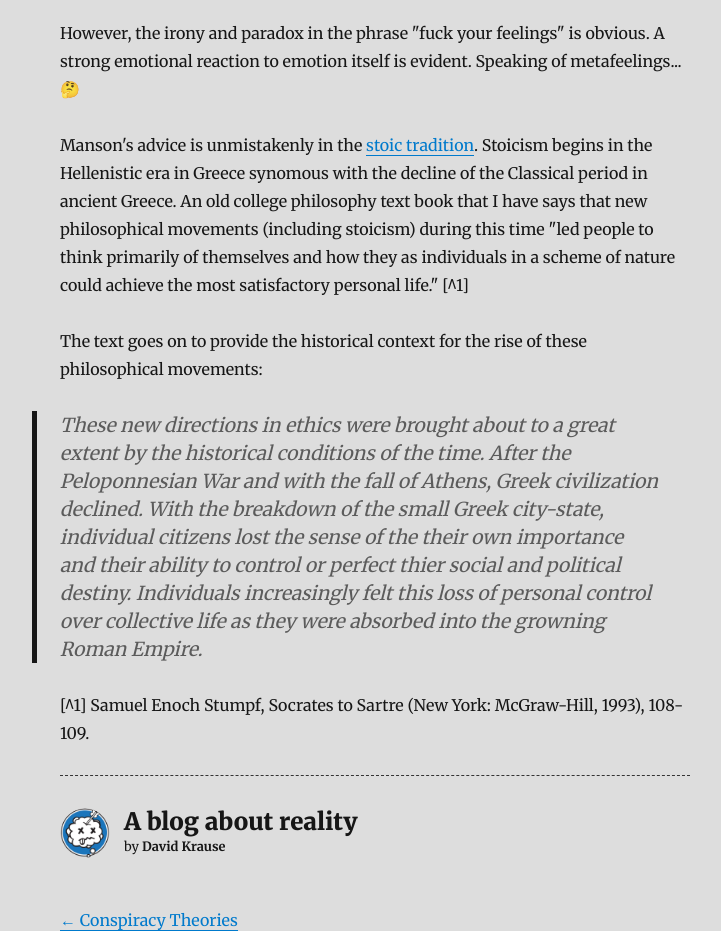
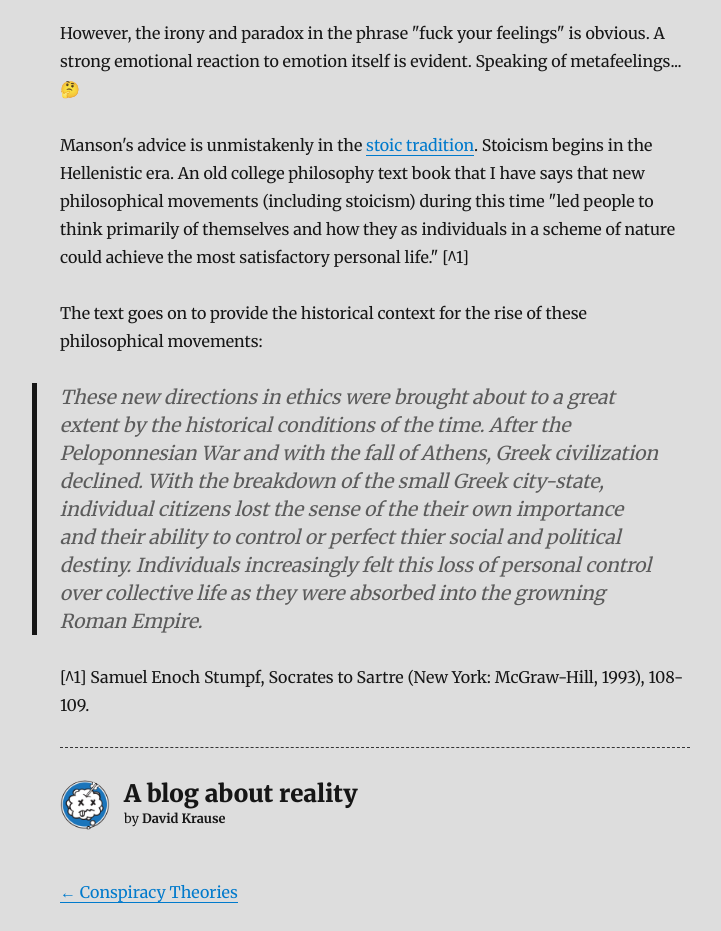
Before and after one commit to thoughtassassin/apopheniacsguide, a Gatsby site: page /blog/on-the-denigration-of-interiority/ in a window 1280 px wide. Shown: the part 1200-2131 px from the top of the page, without its empty margins (265-986 px from the left). Built offline with nearby package versions, Linux system fonts and the light colour scheme; Gatsby itself is replaced by a stand-in of ours; some packages are replaced by stand-ins of ours.

Commit message:
Update Blog “on-the-denigration-of-interiority”

```diff
--- a/content/blog/on-the-denigration-of-interiority.md
+++ b/content/blog/on-the-denigration-of-interiority.md
@@ -22,7 +22,7 @@ Author and philosopher Mark Manson invites his readers to rid themselves of self
 
 However, the irony and paradox in the phrase "fuck your feelings" is obvious. A strong emotional reaction to emotion itself is evident. Speaking of metafeelings... 🤔
 
-Manson's advice is unmistakenly in the [stoic tradition](https://en.wikipedia.org/wiki/Stoicism). Stoicism begins in the Hellenistic era in Greece synomous with the decline of the Classical period in ancient Greece. An old college philosophy text book that I have says that new philosophical movements (including stoicism) during this time "led people to think primarily of themselves and how they as individuals in a scheme of nature could achieve the most satisfactory personal life." [^1]
+Manson's advice is unmistakenly in the [stoic tradition](https://en.wikipedia.org/wiki/Stoicism). Stoicism begins in the Hellenistic era. An old college philosophy text book that I have says that new philosophical movements (including stoicism) during this time "led people to think primarily of themselves and how they as individuals in a scheme of nature could achieve the most satisfactory personal life." [^1]
 
 The text goes on to provide the historical context for the rise of these philosophical movements:
 
```
